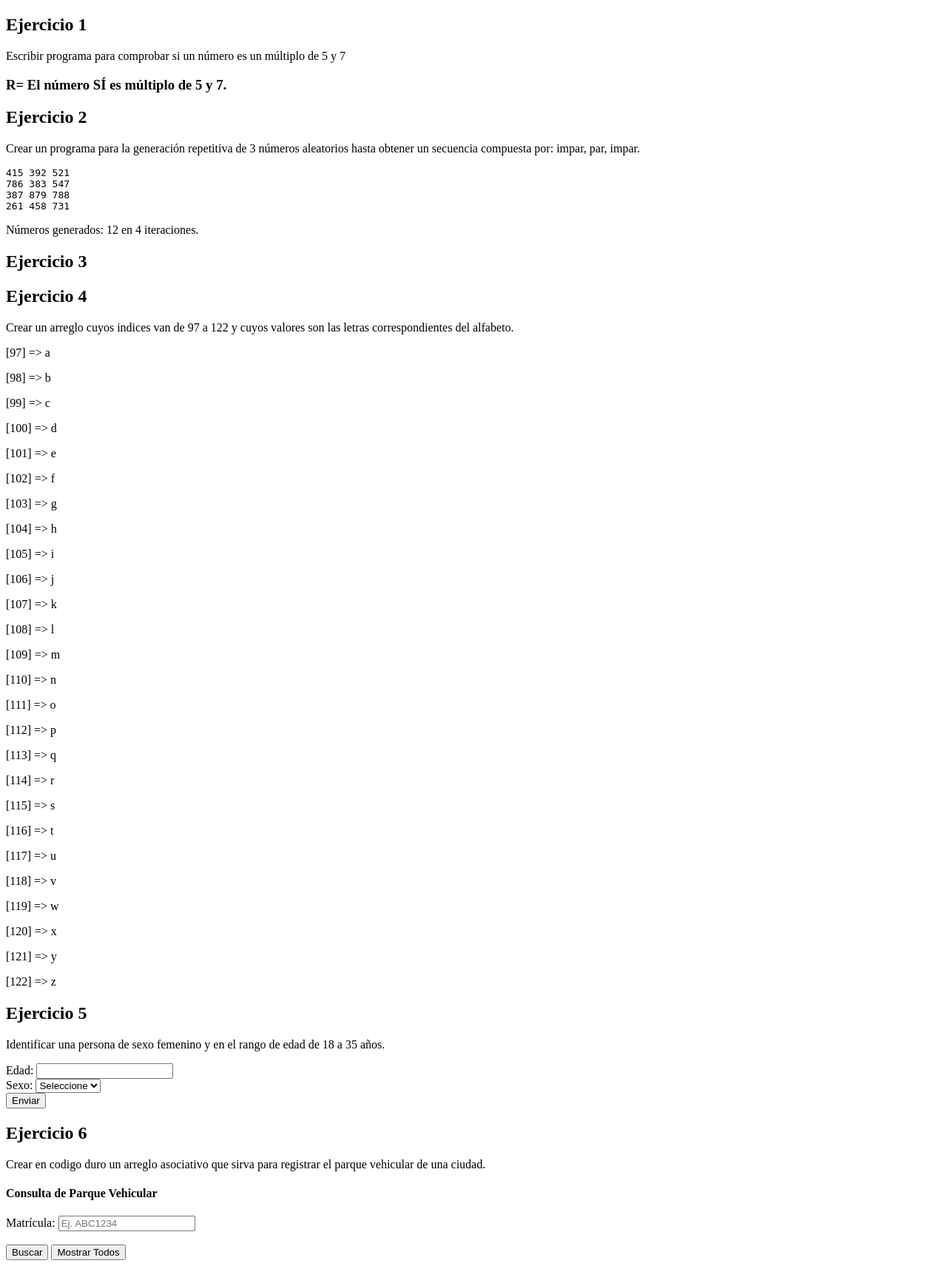
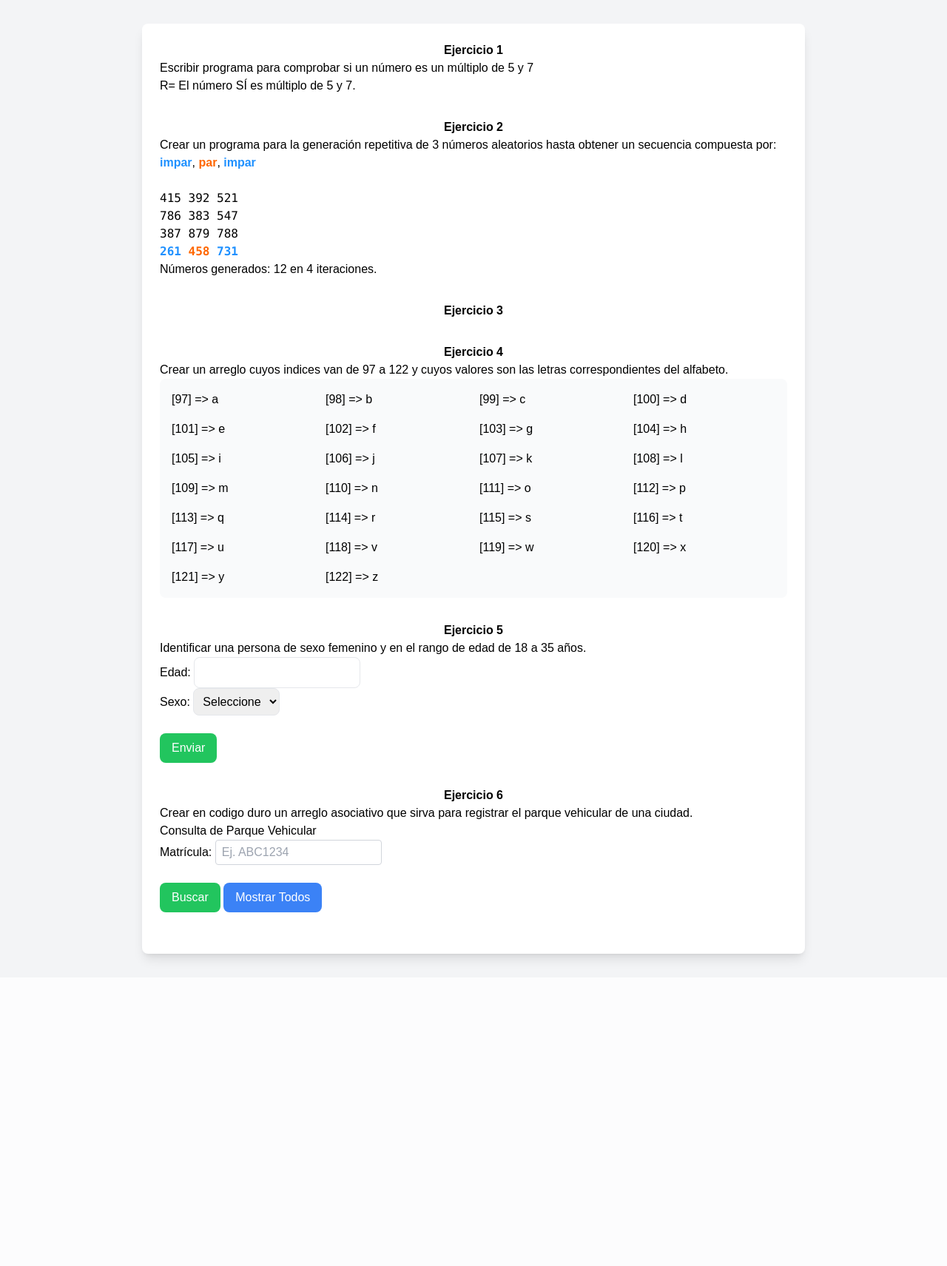
Before and after one commit to Luis-hip/tecweb, a PHP site: page /tecweb/ in a window 1280 px wide. Shown: the whole page at 74% size. After the commit the page ends 1304 px from the top, so only its background shows below. Run offline with PHP 8.4, Linux system fonts and the light colour scheme; some libraries are stand-ins or nearby versions.

Commit message:
Estilos agregados a p06

```diff
--- a/practicas/p06/index.php
+++ b/practicas/p06/index.php
@@ -7,20 +7,38 @@
     <meta http-equiv="Content-Type" content="text/html; charset=UTF-8" />
     <meta name="viewport" content="width=device-width, initial-scale=1.0" />
     <title>Práctica 6</title>
+    <script type="text/javascript" src="https://cdn.tailwindcss.com"></script>
+    <style>
+    body { font-family: Arial, sans-serif; }
+    .impar { color: #1E90FF; font-weight: bold; }
+    .par { color: #FF6600; font-weight: bold; }
+    pre { font-size: 18px; line-height: 1.5; }
+
+    .centrado {
+        text-align: center;
+        font-weight: bold;
+    }
+    </style>
 </head>
-<body>
-    <h2>Ejercicio 1</h2>
+<body class="bg-gray-100 min-h-screen flex flex-col items-center py-8">
+    <div class="container mx-auto max-w-4xl bg-white shadow-lg rounded-lg p-6">
+        <div class="mb-8">
+            <h2 class="centrado">Ejercicio 1</h2>
             <p>Escribir programa para comprobar si un número es un múltiplo de 5 y 7</p>
             <?php
                     @$numero = $_GET['numero'];
                     echo esMultiploDe5y7($numero);
             ?>
+        </div>
 
-    <h2>Ejercicio 2</h2>
-    <p>Crear un programa para la generación repetitiva de 3 números aleatorios hasta obtener un secuencia compuesta por: impar, par, impar.</p>
+        <div class="mb-8">
+            <h2 class="centrado">Ejercicio 2</h2>
+            <p>Crear un programa para la generación repetitiva de 3 números aleatorios hasta obtener un secuencia compuesta por:</p>
             <?php secuenciaImparParImpar(); ?>
+        </div>
 
-    <h2>Ejercicio 3</h2>
+        <div class="mb-8">
+            <h2 class="centrado">Ejercicio 3</h2>
             <?php
                 if(isset($_GET['numero'])){
                     $numero = $_GET['numero'];
@@ -28,27 +46,33 @@
                 echo "<p>EL múltiplo (do-while) de $numero es: ".MultiploDoWhile($numero)."</p>";
             }
         ?>
+        </div>
 
-    <h2>Ejercicio 4</h2>
+        <div class="mb-8">
+            <h2 class="centrado">Ejercicio 4</h2>
             <p>Crear un arreglo cuyos indices van de 97 a 122 y cuyos valores son las letras correspondientes del alfabeto.</p>
+            <div class="grid grid-cols-2 sm:grid-cols-3 md:grid-cols-4 gap-4 bg-gray-50 p-4 rounded-lg">
                 <?php
                     $arregloLetras = arregloLetras();
                     foreach($arregloLetras as $clave => $valor) {
                         echo "<p>[$clave] => $valor</p>";
                     }
                 ?>
+            </div>
+        </div>
 
-    <h2>Ejercicio 5</h2>
+        <div class="mb-8">
+            <h2 class="centrado">Ejercicio 5</h2>
             <p>Identificar una persona de sexo femenino y en el rango de edad de 18 a 35 años.</p>
             <form action="http://localhost/tecweb/practicas/p06/index.php" method="post">
-        <label for="edad">Edad: </label><input type="number" name="edad" required><br>
+                <label for="edad">Edad: </label><input type="number" name="edad" required class="border rounded-lg p-2 focus:outline-none focus:ring-2 focus:ring-blue-500"><br>
                 <label for="sexo">Sexo: </label>
-        <select name="sexo" id="sexo" required>
+                <select name="sexo" id="sexo" required class="border rounded-lg p-2 focus:outline-none focus:ring-2 focus:ring-blue-500">
                     <option value="">Seleccione</option>
                     <option value="Femenino">Femenino</option>
                     <option value="Masculino">Masculino</option>
-        </select><br>
-        <input type="submit" value="Enviar">
+                </select><br><br>
+                <input type="submit" value="Enviar" class="bg-green-500 text-white px-4 py-2 rounded-lg hover:bg-green-600">
             </form>
             <?php
                 if(isset($_POST['edad']) && isset($_POST['sexo']))
@@ -59,17 +83,19 @@
                     echo "<p>$mensaje</p>";
                 }
             ?>
+        </div>
 
-    <h2>Ejercicio 6</h2>
+        <div class="mb-8">
+            <h2 class="centrado">Ejercicio 6</h2>
             <p>Crear en codigo duro un arreglo asociativo que sirva para registrar el parque vehicular de una ciudad.</p>
 
             <h4>Consulta de Parque Vehicular</h4>
             <form action="http://localhost/tecweb/practicas/p06/index.php" method="post">
                 <label for="matricula">Matrícula:</label>
-        <input type="text" name="matricula" id="matricula" placeholder="Ej. ABC1234">
+                <input type="text" name="matricula" id="matricula" placeholder="Ej. ABC1234" class="border border-gray-300 rounded px-2 py-1">
                 <br><br>
-        <button type="submit" name="buscar">Buscar</button>
-        <button type="submit" name="mostrar_todos">Mostrar Todos</button>
+                <button type="submit" name="buscar" class="bg-green-500 text-white px-4 py-2 rounded-lg hover:bg-green-600">Buscar</button>
+                <button type="submit" name="mostrar_todos" class="bg-blue-500 text-white px-4 py-2 rounded-lg hover:bg-blue-600">Mostrar Todos</button>
             </form>
             <?php
                 if(isset($_POST['buscar']) && isset($_POST['matricula']) && $_POST['matricula'] != ""){
@@ -85,5 +111,7 @@
                 mostrarParqueVehicular($parqueVehicular);
                 }
             ?>
+        </div>
+    </div>
 </body>
 </html>
--- a/practicas/p06/src/funciones.php
+++ b/practicas/p06/src/funciones.php
@@ -33,11 +33,20 @@
 
         $filaValida = [$num1, $num2, $num3];
 
+        echo "<p>
+            <span class='impar'>impar</span>,
+            <span class='par'>par</span>,
+            <span class='impar'>impar</span>
+        </p>";
+        echo "<br>";
+
         echo "<pre>";
         foreach($filasPrueba as $fila) {
             printf("%3d %3d %3d\n", $fila[0], $fila[1], $fila[2]);
         }
-        printf($filaValida[0]." ".$filaValida[1]." ".$filaValida[2]);
+        printf(
+            "<span class='impar'>%3d</span> <span class='par'>%3d</span> <span class='impar'>%3d</span>\n",
+            $filaValida[0], $filaValida[1], $filaValida[2]);
         echo "</pre>";
         echo "<p>Números generados: $numeGenerados en $iteraciones iteraciones.</p>";
    }
@@ -258,7 +267,7 @@
     ];
 
     function mostrarParqueVehicular($parqueVehicular){
-        echo "<h2>Parque Vehicular</h2>";
+        echo "<br><h2><strong>Parque Vehicular</strong></h2>";
         echo "<table border='1' cellpadding='5' cellspacing='0'>";
         echo "<thead>
                 <tr>
```
Lines whose indentation alone changed are shown as unchanged.
